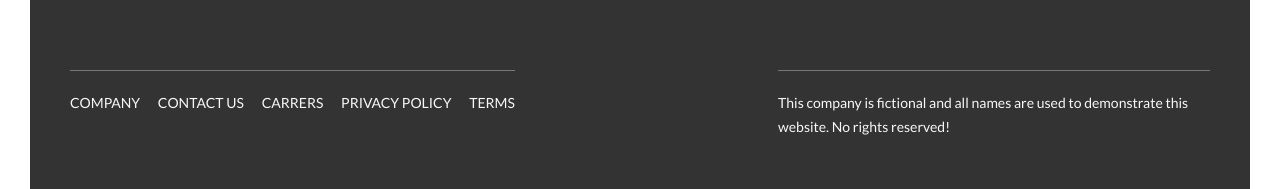
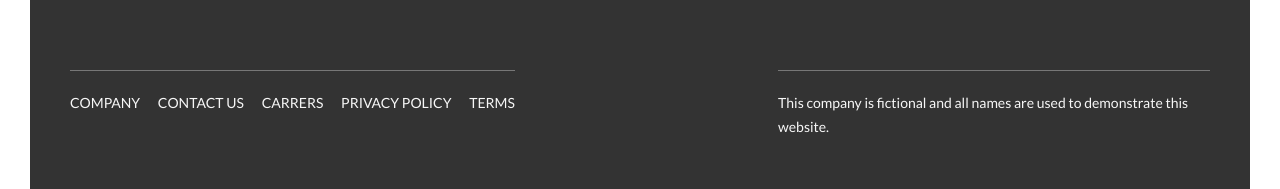
Before and after one commit to maxly20/Website-3-AdventTour, a plain HTML site: page index.html in a window 1280 px wide. Shown: the part 5815-6004 px from the top of the page. Drawn offline with Linux system fonts and the light colour scheme; files whose address does not match are found by name.

Commit message:
adjust footer

```diff
--- a/index.html
+++ b/index.html
@@ -460,7 +460,7 @@
         <div class="col-1-of-2">
           <p class="footer__copyright">
             This company is fictional and all names are used to demonstrate this
-            website. No rights reserved!
+            website.
           </p>
         </div>
       </div>
```
